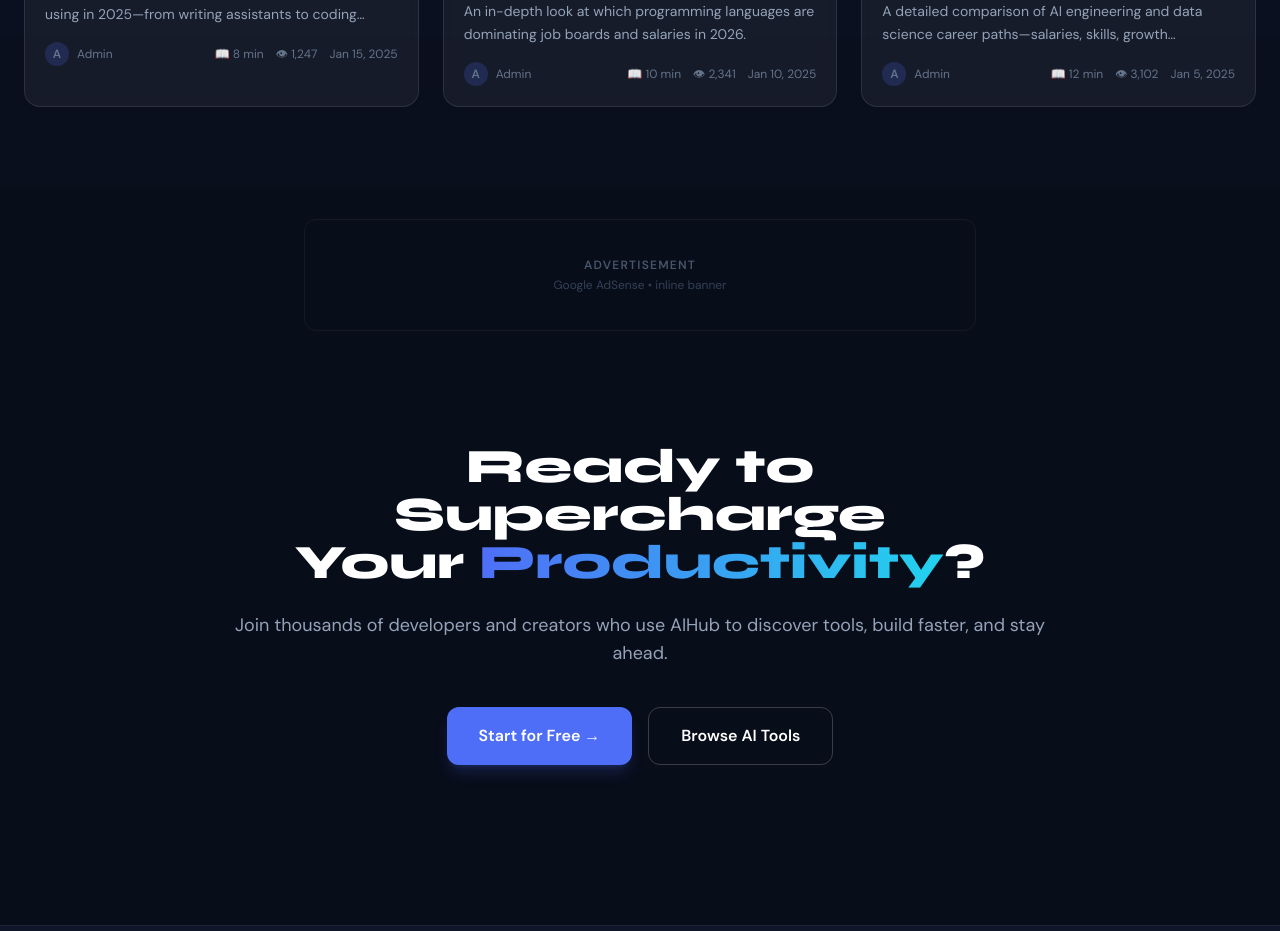
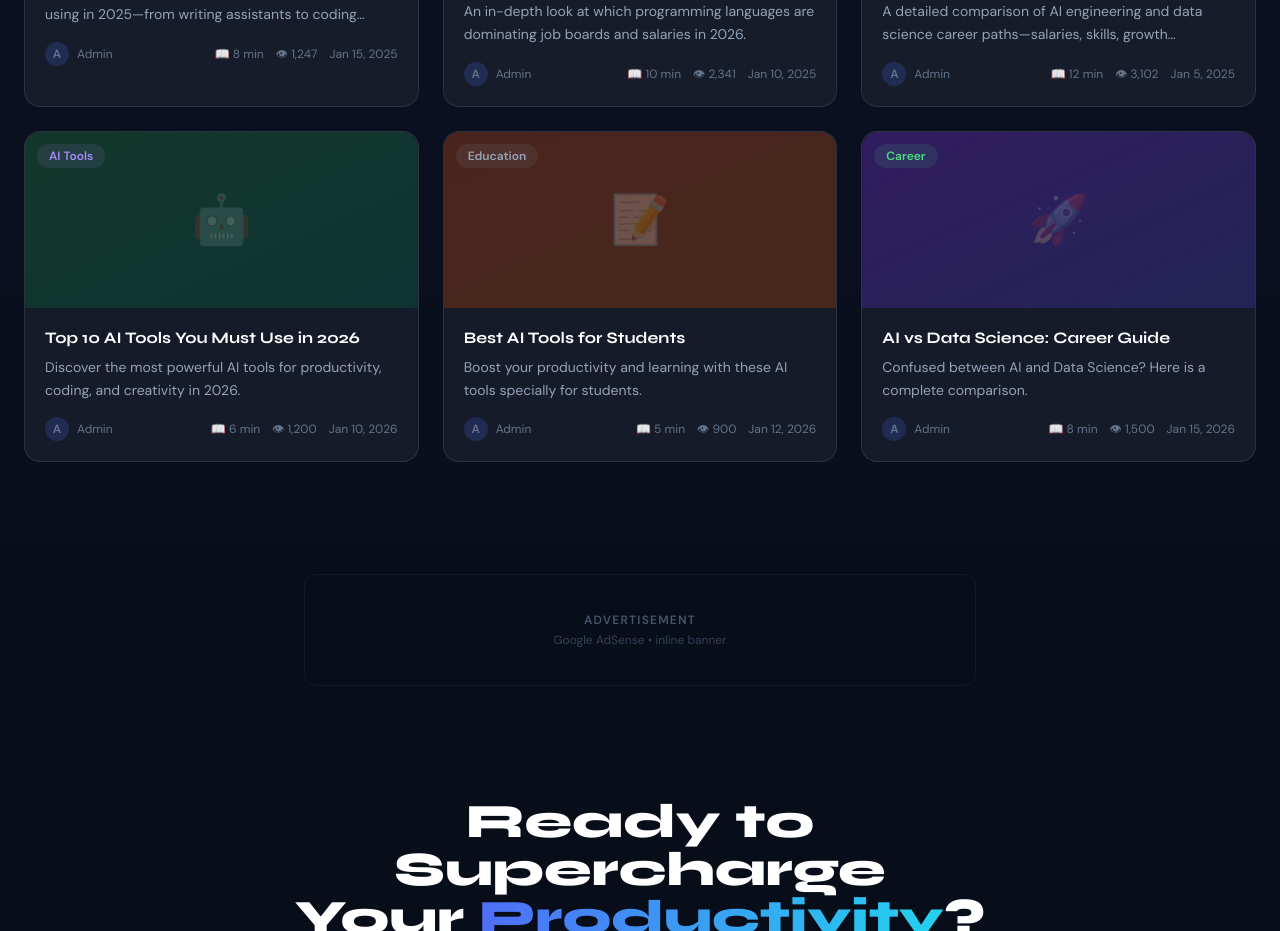
Before and after one commit to vipinkaushik006/ai-hub, a React (Create React App) app in the folder frontend/: page /#/ in a window 1280 px wide. Shown: the part 3520-4451 px from the top of the page. Built offline with nearby package versions, Linux system fonts and the light colour scheme; no server answers; the HTML template or start-up script is replaced by a standard one.

Commit message:
Fix Some Tools

```diff
--- a/frontend/src/data/mockData.js
+++ b/frontend/src/data/mockData.js
@@ -11,6 +11,26 @@
   { _id: '10', name: 'Tabnine', slug: 'tabnine', category: 'AI Coding', description: 'AI code completion tool supporting 30+ programming languages across major IDEs.', websiteLink: 'https://tabnine.com', pricing: 'Freemium', rating: 4.3, trending: false, tags: ['coding', 'autocomplete'], logoUrl: '' },
   { _id: '11', name: 'Stable Diffusion', slug: 'stable-diffusion', category: 'AI Image Generation', description: 'Open-source text-to-image model you can run locally or use via hosted platforms.', websiteLink: 'https://stability.ai', pricing: 'Open Source', rating: 4.4, trending: false, tags: ['image', 'open-source'], logoUrl: '' },
   { _id: '12', name: 'Jasper', slug: 'jasper', category: 'AI Writing', description: 'Marketing-focused AI writing tool for blog posts, ads, and social media content.', websiteLink: 'https://jasper.ai', pricing: 'Paid', rating: 4.3, trending: false, tags: ['marketing', 'copywriting'], logoUrl: '' },
+  { _id: '13', name: 'Perplexity AI', slug: 'perplexity-ai', category: 'AI Writing', description: 'AI-powered search engine that answers questions with cited, real-time web sources.', websiteLink: 'https://perplexity.ai', pricing: 'Freemium', rating: 4.7, trending: true, tags: ['search', 'research', 'chatbot'], logoUrl: '' },
+  { _id: '14', name: 'Notion AI', slug: 'notion-ai', category: 'Productivity', description: 'AI assistant built into Notion for writing, summarizing, and organizing notes and docs.', websiteLink: 'https://notion.so/product/ai', pricing: 'Paid', rating: 4.5, trending: true, tags: ['notes', 'productivity', 'writing'], logoUrl: '' },
+  { _id: '15', name: 'Copy.ai', slug: 'copy-ai', category: 'AI Writing', description: 'AI copywriting tool that generates marketing copy, emails, and social media content instantly.', websiteLink: 'https://copy.ai', pricing: 'Freemium', rating: 4.2, trending: false, tags: ['copywriting', 'marketing', 'content'], logoUrl: '' },
+  { _id: '16', name: 'ElevenLabs', slug: 'elevenlabs', category: 'AI Audio', description: 'Hyper-realistic AI voice synthesis and cloning platform for narration and podcasts.', websiteLink: 'https://elevenlabs.io', pricing: 'Freemium', rating: 4.8, trending: true, tags: ['voice', 'text-to-speech', 'audio'], logoUrl: '' },
+  { _id: '17', name: 'Descript', slug: 'descript', category: 'AI Audio', description: 'AI-powered audio and video editor that lets you edit media by editing text transcripts.', websiteLink: 'https://descript.com', pricing: 'Freemium', rating: 4.6, trending: true, tags: ['audio', 'video', 'transcription'], logoUrl: '' },
+  { _id: '18', name: 'Replit AI', slug: 'replit-ai', category: 'AI Coding', description: 'In-browser AI coding assistant and IDE for building and deploying apps instantly.', websiteLink: 'https://replit.com', pricing: 'Freemium', rating: 4.4, trending: true, tags: ['coding', 'IDE', 'deployment'], logoUrl: '' },
+  { _id: '19', name: 'Adobe Firefly', slug: 'adobe-firefly', category: 'AI Image Generation', description: "Adobe's generative AI for creating images, text effects, and design assets commercially safe.", websiteLink: 'https://firefly.adobe.com', pricing: 'Freemium', rating: 4.5, trending: true, tags: ['image', 'design', 'adobe'], logoUrl: '' },
+  { _id: '20', name: 'Kling AI', slug: 'kling-ai', category: 'AI Video', description: 'High-fidelity text-to-video and image-to-video generation model by Kuaishou.', websiteLink: 'https://klingai.com', pricing: 'Freemium', rating: 4.6, trending: true, tags: ['video', 'text-to-video', 'generation'], logoUrl: '' },
+  { _id: '21', name: 'Synthesia', slug: 'synthesia', category: 'AI Video', description: 'Create professional AI avatar videos from text scripts in 130+ languages.', websiteLink: 'https://synthesia.io', pricing: 'Paid', rating: 4.5, trending: false, tags: ['video', 'avatar', 'presentation'], logoUrl: '' },
+  { _id: '22', name: 'Whisper', slug: 'openai-whisper', category: 'AI Audio', description: "OpenAI's open-source speech recognition model with near-human transcription accuracy.", websiteLink: 'https://openai.com/research/whisper', pricing: 'Open Source', rating: 4.7, trending: false, tags: ['transcription', 'speech', 'open-source'], logoUrl: '' },
+  { _id: '23', name: 'Codeium', slug: 'codeium', category: 'AI Coding', description: 'Free AI code completion and chat tool supporting 70+ languages across all major IDEs.', websiteLink: 'https://codeium.com', pricing: 'Free', rating: 4.5, trending: true, tags: ['coding', 'autocomplete', 'free'], logoUrl: '' },
+  { _id: '24', name: 'Ideogram', slug: 'ideogram', category: 'AI Image Generation', description: 'AI image generator that excels at creating visuals with accurate, stylized text rendering.', websiteLink: 'https://ideogram.ai', pricing: 'Freemium', rating: 4.4, trending: true, tags: ['image', 'typography', 'design'], logoUrl: '' },
+  { _id: '25', name: 'Gamma', slug: 'gamma-app', category: 'Productivity', description: 'AI-powered presentation and document builder that creates beautiful decks in seconds.', websiteLink: 'https://gamma.app', pricing: 'Freemium', rating: 4.6, trending: true, tags: ['presentations', 'slides', 'productivity'], logoUrl: '' },
+  { _id: '26', name: 'Bolt.new', slug: 'bolt-new', category: 'AI Coding', description: 'AI-powered full-stack web app builder that scaffolds, runs, and deploys code in the browser.', websiteLink: 'https://bolt.new', pricing: 'Freemium', rating: 4.7, trending: true, tags: ['coding', 'web-app', 'deployment'], logoUrl: '' },
+  { _id: '27', name: 'Murf AI', slug: 'murf-ai', category: 'AI Audio', description: 'Studio-quality AI voiceover generator with 120+ natural voices for videos and podcasts.', websiteLink: 'https://murf.ai', pricing: 'Freemium', rating: 4.4, trending: false, tags: ['voiceover', 'audio', 'text-to-speech'], logoUrl: '' },
+  { _id: '28', name: 'Lovable', slug: 'lovable', category: 'AI Coding', description: 'AI-powered app builder that turns natural language prompts into full-stack React applications.', websiteLink: 'https://lovable.dev', pricing: 'Freemium', rating: 4.6, trending: true, tags: ['coding', 'React', 'no-code'], logoUrl: '' },
+  { _id: '29', name: 'Writesonic', slug: 'writesonic', category: 'AI Writing', description: 'AI writing platform for SEO-optimized blog posts, product descriptions, and ad copy.', websiteLink: 'https://writesonic.com', pricing: 'Freemium', rating: 4.2, trending: false, tags: ['writing', 'SEO', 'content'], logoUrl: '' },
+  { _id: '30', name: 'Reclaim AI', slug: 'reclaim-ai', category: 'Productivity', description: 'Smart calendar automation tool that schedules tasks and meetings to protect focus time.', websiteLink: 'https://reclaim.ai', pricing: 'Freemium', rating: 4.5, trending: false, tags: ['calendar', 'scheduling', 'productivity'], logoUrl: '' },
+  { _id: '31', name: 'Canva AI', slug: 'canva-ai', category: 'AI Image Generation', description: "Canva's suite of generative AI tools for designing graphics, presentations, and social posts.", websiteLink: 'https://canva.com/ai-image-generator', pricing: 'Freemium', rating: 4.6, trending: true, tags: ['design', 'image', 'templates'], logoUrl: '' },
+  { _id: '32', name: 'Motion', slug: 'motion-app', category: 'Productivity', description: 'AI project manager that automatically builds and reschedules your daily task calendar.', websiteLink: 'https://usemotion.com', pricing: 'Paid', rating: 4.4, trending: true, tags: ['productivity', 'planning', 'scheduling'], logoUrl: '' },
 ];
 
 export const mockAnalytics = [
@@ -30,4 +50,47 @@
   { _id: '1', title: 'Best AI Tools for Students in 2025', slug: 'best-ai-tools-for-students-2025', excerpt: 'Discover the top AI tools every student should be using in 2025—from writing assistants to coding helpers and image generators.', category: 'AI Tools', tags: ['AI tools', 'students', 'productivity'], readTime: 8, views: 1247, createdAt: '2025-01-15', author: { name: 'Admin' }, coverImage: '' },
   { _id: '2', title: 'Top Programming Languages to Learn in 2026', slug: 'top-programming-languages-2026', excerpt: 'An in-depth look at which programming languages are dominating job boards and salaries in 2026.', category: 'Programming', tags: ['programming', 'career', 'languages'], readTime: 10, views: 2341, createdAt: '2025-01-10', author: { name: 'Admin' }, coverImage: '' },
   { _id: '3', title: 'AI vs Data Science: Which Career Path is Right for You?', slug: 'ai-vs-data-science-career', excerpt: 'A detailed comparison of AI engineering and data science career paths—salaries, skills, growth prospects, and more.', category: 'Career', tags: ['AI', 'data science', 'career'], readTime: 12, views: 3102, createdAt: '2025-01-05', author: { name: 'Admin' }, coverImage: '' },
+   {
+    _id: '1',
+    title: 'Top 10 AI Tools You Must Use in 2026',
+    slug: 'top-10-ai-tools-2026',
+    excerpt: 'Discover the most powerful AI tools for productivity, coding, and creativity in 2026.',
+    content: 'AI tools are transforming how we work. In this blog, we explore the top tools like ChatGPT, Midjourney, and more...',
+    category: 'AI Tools',
+    tags: ['AI', 'tools', 'productivity'],
+    readTime: 6,
+    views: 1200,
+    createdAt: '2026-01-10',
+    author: { name: 'Admin' },
+    coverImage: ''
+  },
+  {
+    _id: '2',
+    title: 'Best AI Tools for Students',
+    slug: 'best-ai-tools-for-students',
+    excerpt: 'Boost your productivity and learning with these AI tools specially for students.',
+    content: 'Students can use AI tools for notes, coding, writing, and more...',
+    category: 'Education',
+    tags: ['students', 'AI'],
+    readTime: 5,
+    views: 900,
+    createdAt: '2026-01-12',
+    author: { name: 'Admin' },
+    coverImage: ''
+  },
+  {
+    _id: '3',
+    title: 'AI vs Data Science: Career Guide',
+    slug: 'ai-vs-data-science',
+    excerpt: 'Confused between AI and Data Science? Here is a complete comparison.',
+    content: 'AI and Data Science are both high-paying careers...',
+    category: 'Career',
+    tags: ['career', 'AI'],
+    readTime: 8,
+    views: 1500,
+    createdAt: '2026-01-15',
+    author: { name: 'Admin' },
+    coverImage: ''
+  }
+
 ];
--- a/frontend/src/pages/AnalyticsPage.js
+++ b/frontend/src/pages/AnalyticsPage.js
@@ -81,7 +81,7 @@
 };
 
 export default function AnalyticsPage() {
-  const [analytics, setAnalytics] = useState([]);
+  const [analytics, setAnalytics] = useState(mockAnalytics);
   const [activeTab, setActiveTab] = useState("demand");
 
   useEffect(() => {
```
